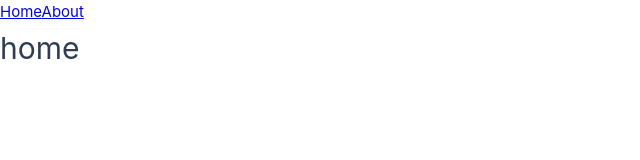
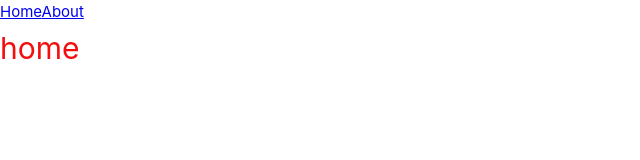
Before and after one commit to wangzt-arch/vue2-template, a Vue app: page /#/ in a window 1280 px wide. Shown: the top 160 px of the page, without its empty margins (0-640 px from the left). Built offline with nearby package versions, Linux system fonts and the light colour scheme.

Commit message:
chore: 全局css变量

```diff
--- /dev/null
+++ b/src/assets/variable.scss
@@ -0,0 +1,2 @@
+$primary-color: rgb(243, 13, 13);
+$bg-color:rgba(121, 113, 113, 0.295)
--- a/src/views/AboutView.vue
+++ b/src/views/AboutView.vue
@@ -43,5 +43,5 @@ export default {
   }
 };
 </script>
-<style lang='' scoped>
+<style lang='scss' scoped>
 </style>
--- a/src/views/HomeView.vue
+++ b/src/views/HomeView.vue
@@ -32,5 +32,8 @@ export default {
   }
 };
 </script>
-<style lang='' scoped>
+<style lang='scss' scoped>
+.home {
+  color: $primary-color;
+}
 </style>
--- a/vite.config.js
+++ b/vite.config.js
@@ -1,16 +1,16 @@
-import {fileURLToPath, URL} from 'node:url'
-import {defineConfig, loadEnv} from 'vite'
+import { fileURLToPath, URL } from 'node:url'
+import { defineConfig, loadEnv } from 'vite'
 import legacy from '@vitejs/plugin-legacy'
 import vue2 from '@vitejs/plugin-vue2'
 import vue2Jsx from '@vitejs/plugin-vue2-jsx'
 
 // https://vitejs.dev/config/
-export default defineConfig((({mode}) => {
+export default defineConfig((({ mode }) => {
   const config = loadEnv(mode, './')
   return {
     plugins: [
       vue2(), vue2Jsx(), legacy(
-        {targets: ['ie >= 11'], additionalLegacyPolyfills: ['regenerator-runtime/runtime']}
+        { targets: ['ie >= 11'], additionalLegacyPolyfills: ['regenerator-runtime/runtime'] }
       )
     ],
     resolve: {
@@ -31,6 +31,13 @@ export default defineConfig((({mode}) => {
           rewrite: (path) => path.replace(/^\/api/, '')
         }
       }
+    },
+    css: {
+      preprocessorOptions: {
+        scss: {
+          additionalData: '@use "./src/assets/variable.scss" as *;'
+        }
+      }
     }
   }
 }))
```
